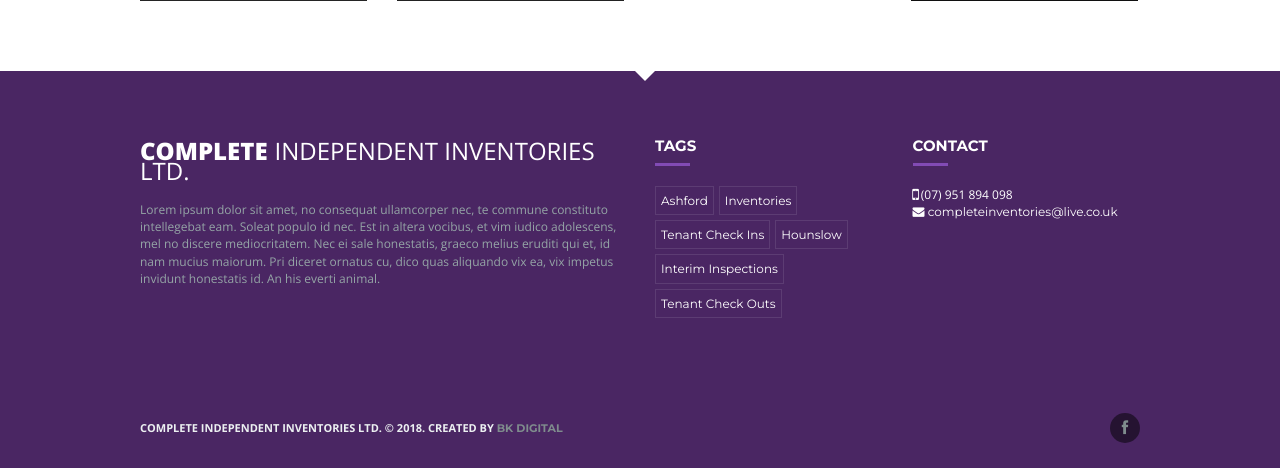
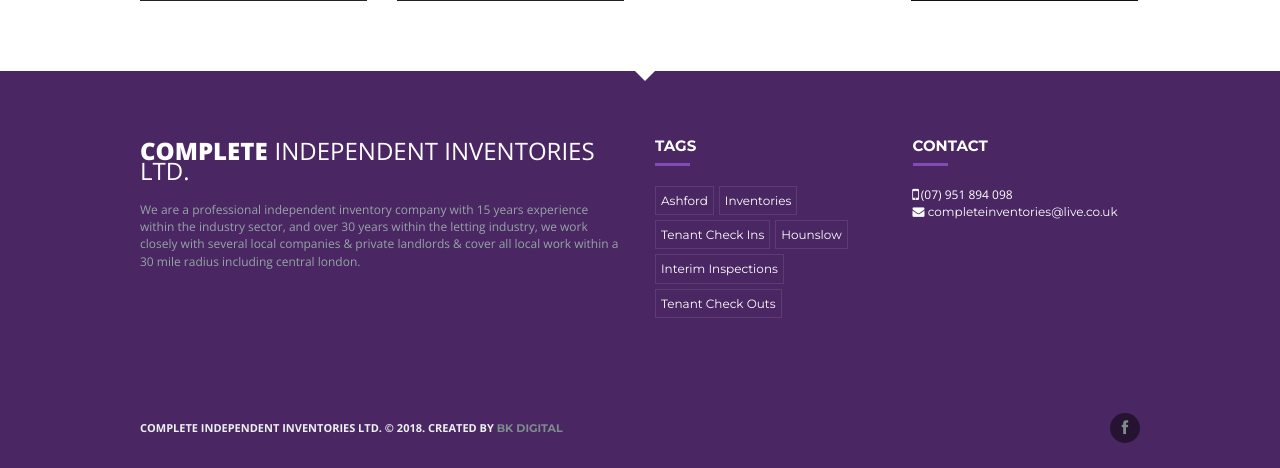
Before and after one commit to anthonysaha/Complete-Independent-Inventories-master, a PHP site: page /index.php in a window 1280 px wide. Shown: the part 1279-1747 px from the top of the page. Run offline with PHP 8.4, Linux system fonts and the light colour scheme.

Commit message:
added content to footer.php

```diff
--- a/assets/partials/footer.php
+++ b/assets/partials/footer.php
@@ -47,7 +47,9 @@
             <div class="col-md-6">
                 <div class="widget about-us">
                     <span class="footer-brand">Complete<span>Independent Inventories LTD.</span></span>
-                    <p>Lorem ipsum dolor sit amet, no consequat ullamcorper nec, te commune constituto intellegebat eam. Soleat populo id nec. Est in altera vocibus, et vim iudico adolescens, mel no discere mediocritatem. Nec ei sale honestatis, graeco melius eruditi qui et, id nam mucius maiorum. Pri diceret ornatus cu, dico quas aliquando vix ea, vix impetus invidunt honestatis id. An his everti animal.</p>
+                    <p>We are a professional independent inventory company with 15 years experience within the industry sector,
+                       and over 30 years within the letting industry, we work closely with several local companies & private landlords
+                    & cover all local work within a 30 mile radius including central london.    </p>
                 </div>
                 <!-- /.about-us -->
             </div>
```
